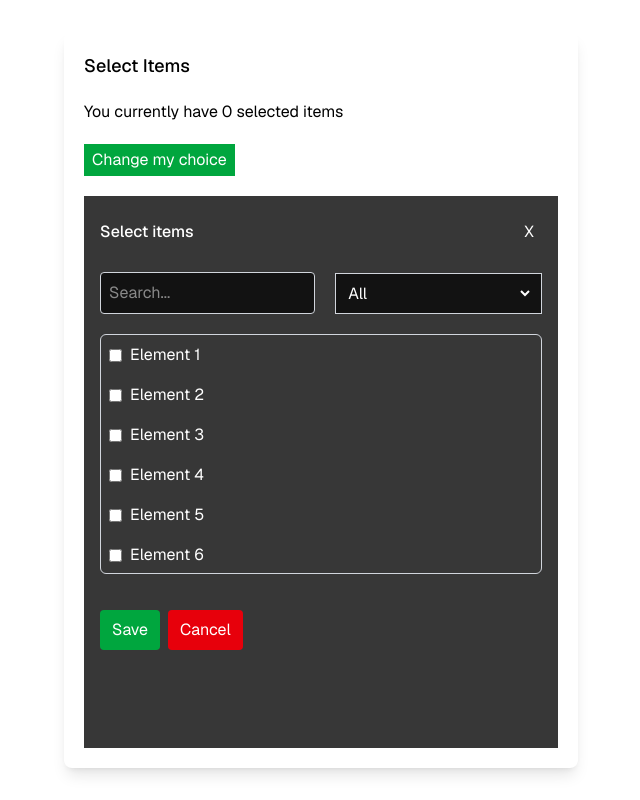
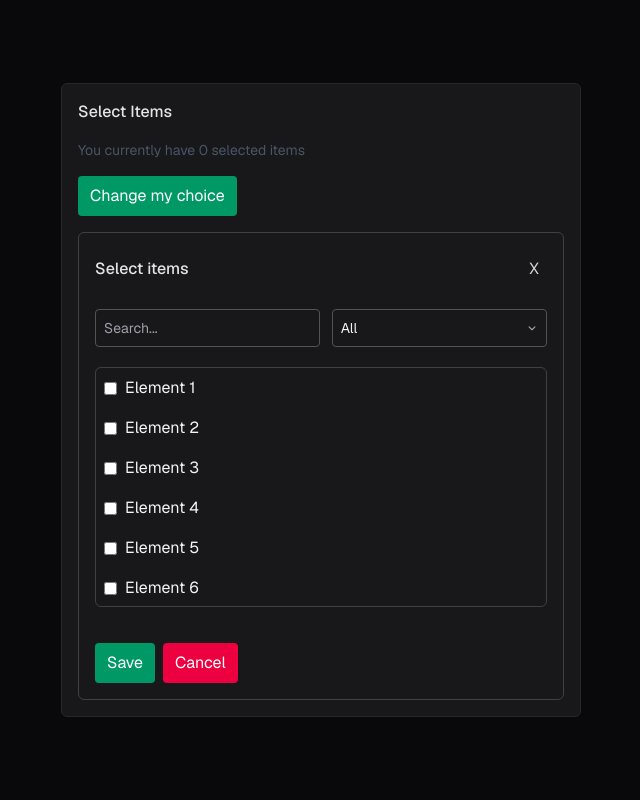
Before and after one commit to Etozhenadim/multi-select-widget, a Next.js app: page / in a window 1280 px wide. Both pictures are taken after a click on the button "Change my choice". Shown: the whole page, without its empty margins (319-959 px from the left). Built offline with nearby package versions, Linux system fonts and the light colour scheme.

Commit message:
implement design changes

```diff
--- a/src/app/page.tsx
+++ b/src/app/page.tsx
@@ -14,13 +14,13 @@ export default function Widget() {
   );
 
   return (
-    <main className="font-sans flex items-center justify-center h-screen w-full p-8 gap-16">
-      <div className="flex flex-col items-start gap-5 bg-white text-black p-5 size-full max-w-[514px] rounded-lg shadow-lg">
-        <h1 className="text-lg font-medium">Select Items</h1>
+    <main className="font-sans flex items-center justify-center min-h-screen w-full p-4 bg-zinc-950">
+      <div className="flex flex-col items-start gap-4 bg-zinc-900 text-white p-4 size-full max-w-[520px] rounded-md border border-zinc-800">
+        <h1 className="text-base font-medium text-zinc-200">Select Items</h1>
         <SelectedList />
         <button
           onClick={() => setIsDialogOpen(!isDialogOpen)}
-          className="bg-green-600 px-2 py-1 text-white"
+          className="bg-emerald-600 hover:bg-emerald-500 active:bg-emerald-700 px-3 py-2 text-white rounded"
         >
           Change my choice
         </button>
--- a/src/components/currentSelectedList/CurrentSelectedList.tsx
+++ b/src/components/currentSelectedList/CurrentSelectedList.tsx
@@ -11,22 +11,22 @@ export const CurrentSelectedList = ({
 }: CurrentSelectedListProps) => {
   return (
     <>
-      {selectedElements.length > 0 && <h3>Current selected Items</h3>}
+      {selectedElements.length > 0 && <h3 className="text-sm text-gray-300">Current selected</h3>}
       <ul className="text-white flex flex-wrap gap-2 w-full">
         {selectedElements.map((item) => (
           <li
             key={item.id}
-            className="min-w-[142px] bg-[#121212] text-inherit leading-none flex items-center"
+            className="min-w-[120px] bg-[#121212] text-inherit leading-none flex items-center rounded-sm border border-gray-700"
           >
-            <span className="flex-1 border-r-1 border-white pl-2.5">
+            <span className="flex-1 border-r border-gray-700 pl-2.5 py-2 text-sm">
               {item.label}
             </span>
-            <span
-              className="text-xs px-2.5 cursor-pointer h-full py-2.5"
+            <button
+              className="text-xs px-2 py-2 hover:text-gray-300 active:text-gray-400"
               onClick={() => onRemove(item.id)}
             >
               X
-            </span>
+            </button>
           </li>
         ))}
       </ul>
--- a/src/components/dialog/Dialog.tsx
+++ b/src/components/dialog/Dialog.tsx
@@ -28,25 +28,25 @@ export const Dialog = observer(
       commitSearch(value);
     }, [commitSearch]);
 
-    const baseItemClass = "flex items-center p-2 size-full hover:bg-gray-800 active:bg-gray-700 transition-colors";
+    const baseItemClass = "flex items-center p-2 size-full hover:bg-zinc-800 active:bg-zinc-700 transition-colors";
 
     return (
-      <div className="flex flex-col gap-5 relative bg-[#373737] text-white size-full p-4">
+      <div className="flex flex-col gap-5 relative bg-zinc-900 text-zinc-100 size-full p-4 rounded-md border border-zinc-700">
         <div className="flex items-center justify-between">
-          <h2 className="font-medium">Select items</h2>
+          <h2 className="font-medium text-zinc-200">Select items</h2>
           <button
-            className="p-2 cursor-pointer text-white hover:text-gray-300 active:text-gray-400"
+            className="p-2 cursor-pointer text-zinc-300 hover:text-zinc-200 active:text-zinc-400"
             onClick={() => setIsDialogOpen(false)}
           >
             X
           </button>
         </div>
-        <div className="flex items-center justify-between gap-5">
+        <div className="flex items-center justify-between gap-3">
           <SearchInput value={searchInput} onChange={handleSearchChange} />
           <FilterSelect value={store.filterValue} onChange={store.setFilterValue} />
         </div>
         <div className="flex flex-col min-h-0 gap-3">
-          <ul className="flex-1 min-h-0 max-h-[240px] overflow-y-auto w-full border border-gray-300 rounded-md">
+          <ul className="flex-1 min-h-0 max-h-[240px] overflow-y-auto w-full border border-zinc-700 rounded-md">
             {store.filteredElements.map((element) => (
               <ElementRow
                 key={element.id}
@@ -66,15 +66,15 @@ export const Dialog = observer(
             />
           </div>
         </div>
-        <div className="flex gap-2 sticky bottom-0 pt-1 bg-[#373737]">
+        <div className="flex gap-2 sticky bottom-0 pt-1 bg-zinc-900">
           <button
             onClick={() => { store.save(); setIsDialogOpen(false); }}
-            className="bg-green-600 hover:bg-green-500 active:bg-green-700 text-white px-3 py-2 rounded"
+            className="bg-emerald-600 hover:bg-emerald-500 active:bg-emerald-700 text-white px-3 py-2 rounded"
           >
             Save
           </button>
           <button
-            className="bg-red-600 hover:bg-red-500 active:bg-red-700 text-white px-3 py-2 rounded"
+            className="bg-rose-600 hover:bg-rose-500 active:bg-rose-700 text-white px-3 py-2 rounded"
             onClick={() => setIsDialogOpen(false)}
           >
             Cancel
--- a/src/components/filterSelect/FilterSelect.tsx
+++ b/src/components/filterSelect/FilterSelect.tsx
@@ -8,18 +8,23 @@ export const FilterSelect: React.FC<FilterSelectProps> = ({
   onChange,
 }) => {
   return (
-    <div className="w-full border border-gray-300">
+    <div className="w-full relative">
       <select
         value={value ?? ""}
         onChange={(e) => onChange(Number(e.target.value) || null)}
         name="Filter"
-        className="border-r-8 border-transparent p-2 w-full bg-[#121212] focus:outline-none"
+        className="w-full appearance-none rounded-sm border border-zinc-600 bg-zinc-900/60 p-2 pr-8 text-sm text-zinc-100 focus:outline-none focus:border-zinc-400"
       >
         <option value="">All</option>
         <option value="10">&gt; 10</option>
         <option value="50">&gt; 50</option>
         <option value="100">&gt; 100</option>
       </select>
+      <span className="pointer-events-none absolute right-2 top-1/2 -translate-y-1/2 text-zinc-400">
+        <svg width="14" height="14" viewBox="0 0 24 24" fill="none" xmlns="http://www.w3.org/2000/svg">
+          <path d="M7 10l5 5 5-5" stroke="currentColor" strokeWidth="2" strokeLinecap="round" strokeLinejoin="round" />
+        </svg>
+      </span>
     </div>
   );
 };
--- a/src/components/searchInput/SearchInput.tsx
+++ b/src/components/searchInput/SearchInput.tsx
@@ -16,7 +16,7 @@ export const SearchInput: React.FC<SearchInputProps> = ({
       name="Search"
       value={value}
       onChange={(e) => onChange(e.target.value)}
-      className="border border-gray-300 rounded p-2 w-full bg-[#121212] focus:outline-none"
+      className="w-full rounded-sm border border-zinc-600 bg-zinc-900/60 p-2 text-sm text-zinc-100 placeholder:text-zinc-400 focus:outline-none focus:border-zinc-400"
     />
   );
 };
--- a/src/components/selectedList/SelectedList.tsx
+++ b/src/components/selectedList/SelectedList.tsx
@@ -4,7 +4,7 @@ import React from "react";
 export const SelectedList = observer(() => {
   return (
     <>
-      <p>
+      <p className="text-sm text-gray-600">
         You currently have {selectedElementsStore.data.length} selected items
       </p>
       {selectedElementsStore.data.length > 0 && (
@@ -12,17 +12,17 @@ export const SelectedList = observer(() => {
           {selectedElementsStore.data.map((item) => (
             <li
               key={item.id}
-              className="min-w-[142px] bg-[#121212] text-inherit leading-none flex items-center"
+              className="min-w-[140px] bg-[#121212] text-inherit leading-none flex items-center rounded-sm border border-gray-700"
             >
-              <span className="flex-1 border-r-1 border-white pl-2.5">
+              <span className="flex-1 border-r border-gray-700 pl-2.5 py-2 text-sm">
                 {item.label}
               </span>
-              <span
-                className="text-xs px-2.5 cursor-pointer h-full py-2.5"
+              <button
+                className="text-xs px-2 py-2 hover:text-gray-300 active:text-gray-400"
                 onClick={() => selectedElementsStore.removeElementById(item.id)}
               >
                 X
-              </span>
+              </button>
             </li>
           ))}
         </ul>
```
